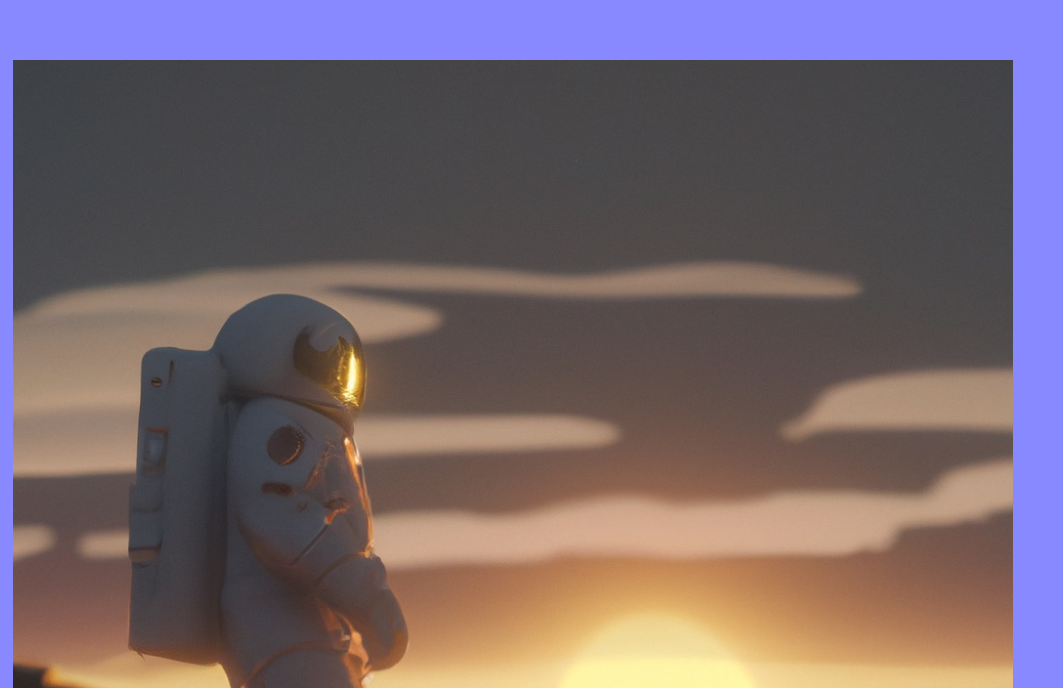
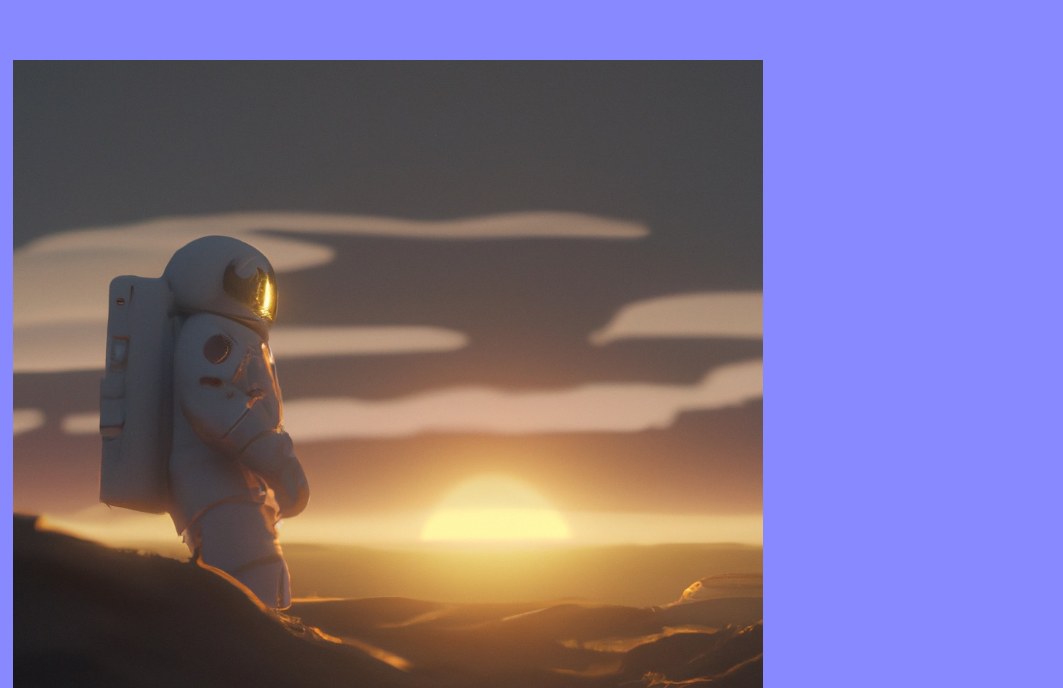
Before and after one commit to AvocadoPanda/about, a plain HTML site: page index.html in a window 1280 px wide. Shown: the part 2112-2800 px from the top of the page, without its empty margins (0-1063 px from the left). Drawn offline with Linux system fonts and the light colour scheme.

Commit message:
Update index.html

```diff
--- a/index.html
+++ b/index.html
@@ -43,7 +43,7 @@
 
 
   <div class="row">
-    <div class="column" style="float:left ; width: 1000px; padding: 5px;">
+    <div class="column" style="float:left ; width: 750px; padding: 5px;">
       <img src="../images/DALL·E 2022-07-24 09.30.34 - Astronaut watching sunset from hills, digital art.png" alt="Snow" style="width:100%">
     </div>
     <div class="column style="float:left; width: 50px; padding: 5px;">
```
